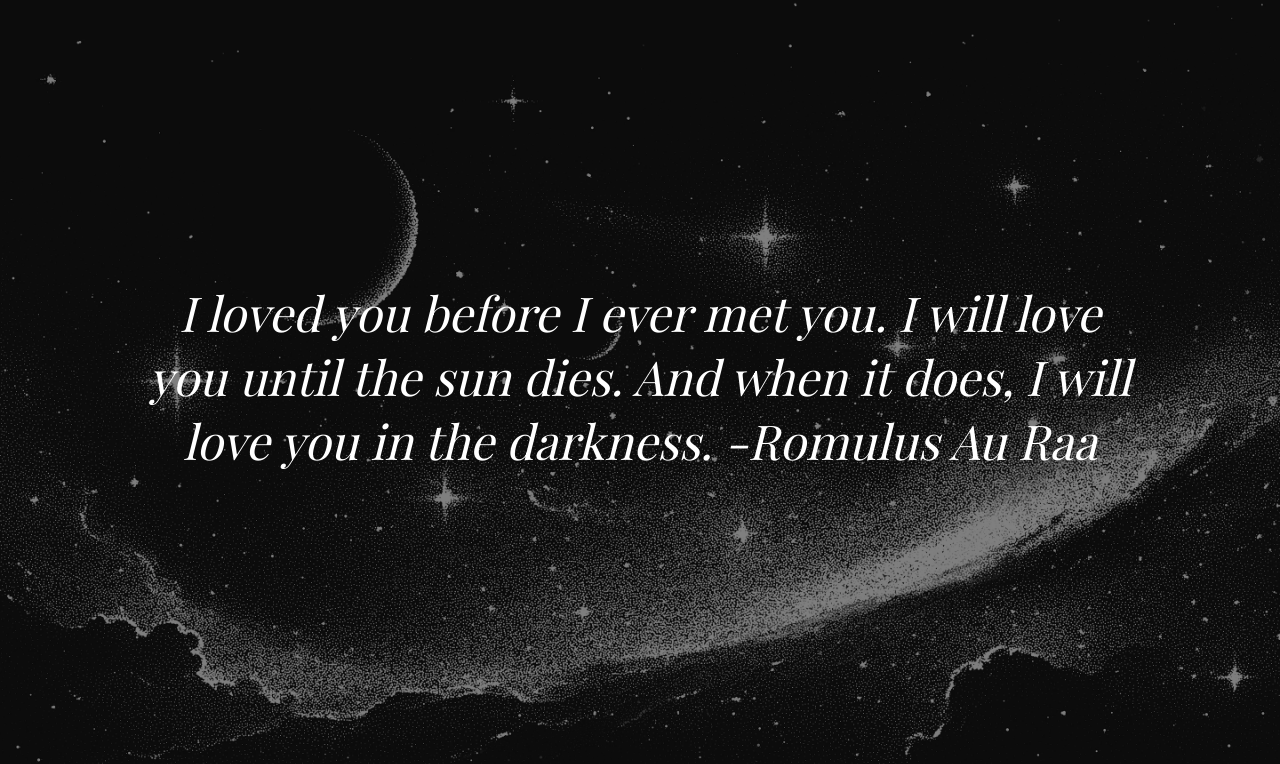
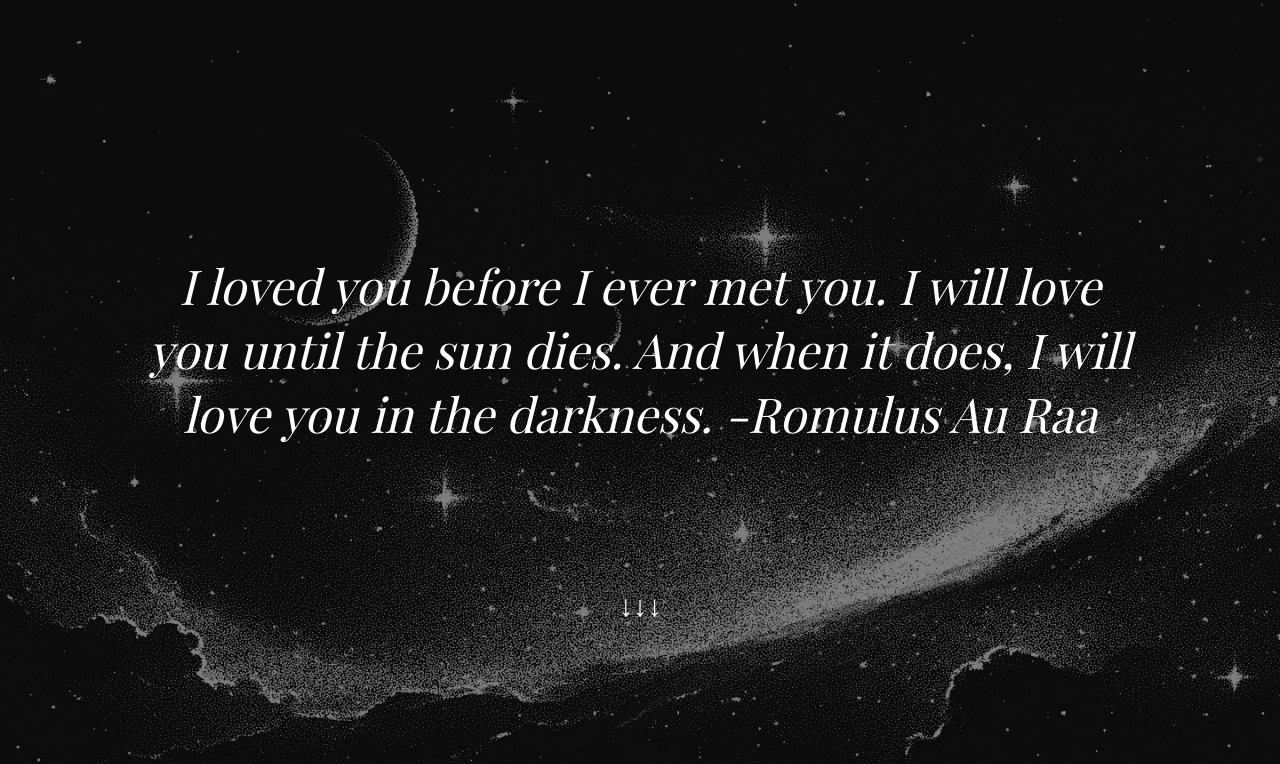
Before and after one commit to azhu248/azhu248.github.io, a plain HTML site: page letter.html in a window 1280 px wide. Shown: the top 764 px of the page. Drawn offline with nearby package versions, Linux system fonts and the light colour scheme; a web font is replaced by a local one.

Commit message:
final changes

```diff
--- a/letter.html
+++ b/letter.html
@@ -70,6 +70,29 @@
         font-style: normal;
         font-size: 2em;
       }
+            /* Down arrow styling and pulsating animation */
+            .down-arrow {
+              font-size: 3em;
+              color: white;
+              animation: pulse 2s infinite;
+              cursor: pointer;
+              position: relative;
+              z-index: 1;
+              scale: .6;
+              top: 80px;
+            }
+
+            @keyframes pulse {
+              0%, 100% {
+                transform: translateY(0);
+                opacity: 0.7;
+              }
+              50% {
+                transform: translateY(10px);
+                opacity: 1;
+              }
+            }
+
     </style>
   </head>
   <body>
@@ -79,7 +102,10 @@
         I loved you before I ever met you. I will love you until the sun dies.
         And when it does, I will love you in the darkness. -Romulus Au Raa
       </header>
+      <div class="down-arrow">&#x2193;&#x2193;&#x2193;</div>
+
     </section>
+
 
     <!-- Additional content that appears when scrolling down -->
     <section class="content">
@@ -98,7 +124,8 @@
       <p style="text-align: right;">
         Love,
         <br />
-        Andy
+        <em>Andy</em>
+
       </p>
 
 
```
Also changed, not shown: slides.html (+1 -1 lines).
